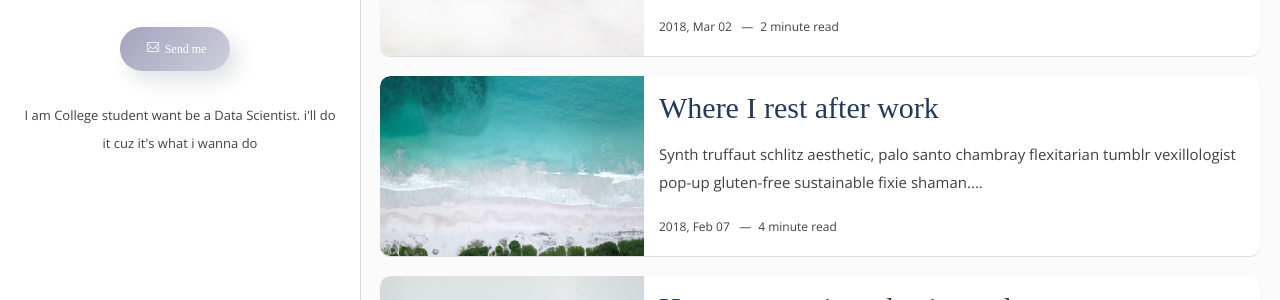
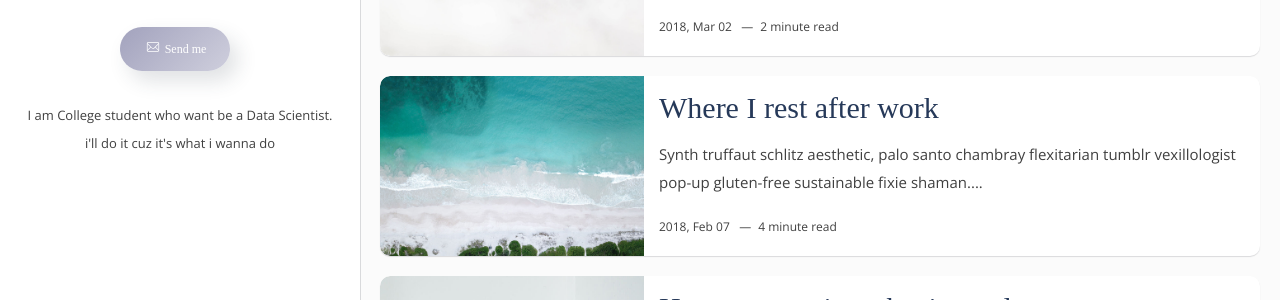
Before and after one commit to KoderWiki/Kontrl-Enter.github.io, a Jekyll site: the page built from index.html, in a window 1280 px wide. Shown: the part 203-503 px from the top of the page. Built offline with Jekyll 4.4.1, drawn with Linux system fonts in a browser that asks for light colours; some web fonts are replaced; the list of posts is cut into pages by our own code.

Commit message:
Update _config.yml

```diff
--- a/_config.yml
+++ b/_config.yml
@@ -9,7 +9,7 @@ author-image:   1.jpg
 author-job:     College Student
 author-email:   rhrjsdn0610@gmail.com
 author-instagram: ko_geonu22
-about-author:   I am College student want be a Data Scientist. <br> i'll do it cuz it's what i wanna do
+about-author:   I am College student who want be a Data Scientist. i'll do it cuz it's what i wanna do
 
 # Social settings
 social-twitter:
```
